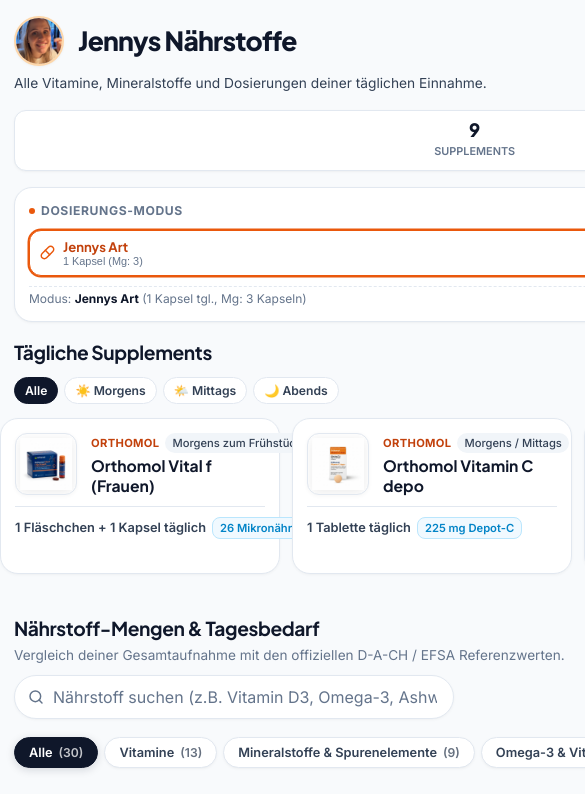
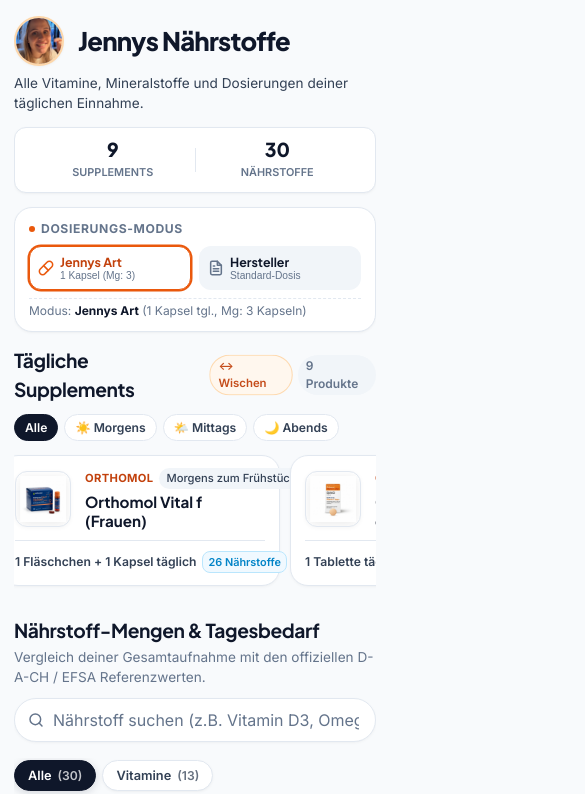
Before and after one commit to placeboHummel/jennys-naehrstoffe, a website: page index.html in a window 390 px wide. Shown: the top 794 px of the page, 585 px wide, since content can reach past the window. Drawn offline with Linux system fonts and the light colour scheme.

Commit message:
refactor: optimize responsive layout and update product badge text

```diff
--- a/css/style.css
+++ b/css/style.css
@@ -1,6 +1,7 @@
 /* ==========================================================================
    JENNYS NÄHRSTOFFE - WISSENSCHAFTLICH, HOCHLESERLICH & MODERN
    Orange Akzente auf der Seite + Stylisher grüner Nährstoff-Verlauf (Bedarfsdeckung)
+   100% Responsive & Robuste Mobile-Architektur
    ========================================================================== */
 
 :root {
@@ -58,6 +59,9 @@
 html {
   scroll-behavior: smooth;
   -webkit-tap-highlight-color: transparent;
+  width: 100%;
+  max-width: 100%;
+  overflow-x: hidden;
 }
 
 * {
@@ -75,21 +79,27 @@ body {
   -moz-osx-font-smoothing: grayscale;
   padding: 32px 24px 64px 24px;
   min-height: 100vh;
+  width: 100%;
+  max-width: 100vw;
+  overflow-x: hidden;
 }
 
 .page-container {
   max-width: 1440px;
+  width: 100%;
   margin: 0 auto;
+  min-width: 0;
 }
 
 /* ==========================================================================
-   SIDE-BY-SIDE 2-COLUMN DASHBOARD LAYOUT (GENEROUS 380px SIDEBAR)
+   SIDE-BY-SIDE 2-COLUMN DASHBOARD LAYOUT (DESKTOP)
    ========================================================================== */
 .app-layout {
   display: grid;
   grid-template-columns: 380px 1fr;
   gap: 32px;
   align-items: start;
+  min-width: 0;
 }
 
 /* --- LEFT COLUMN (SIDEBAR) --- */
@@ -105,6 +115,7 @@ body {
   padding-bottom: 12px;
   scrollbar-width: thin;
   scrollbar-color: var(--border-hover) transparent;
+  min-width: 0;
 }
 
 .sidebar-col::-webkit-scrollbar {
@@ -191,6 +202,7 @@ body {
   padding: 12px 24px;
   border-radius: var(--radius-lg);
   box-shadow: var(--shadow-sm);
+  width: 100%;
 }
 
 .stat-item {
@@ -198,6 +210,7 @@ body {
   flex-direction: column;
   align-items: center;
   text-align: center;
+  flex: 1;
 }
 
 .stat-num {
@@ -220,6 +233,7 @@ body {
   width: 1px;
   height: 28px;
   background: var(--border-light);
+  flex-shrink: 0;
 }
 
 /* ==========================================================================
@@ -234,6 +248,7 @@ body {
   flex-direction: column;
   gap: 10px;
   box-shadow: var(--shadow-sm);
+  width: 100%;
 }
 
 .dosage-header-row {
@@ -261,6 +276,7 @@ body {
   display: grid;
   grid-template-columns: 1fr 1fr;
   gap: 8px;
+  width: 100%;
 }
 
 .dosage-mode-btn {
@@ -275,6 +291,7 @@ body {
   transition: all 0.18s ease;
   text-align: left;
   user-select: none;
+  min-width: 0;
 }
 
 .dosage-mode-btn:hover {
@@ -305,6 +322,8 @@ body {
 .mode-text-box {
   display: flex;
   flex-direction: column;
+  min-width: 0;
+  overflow: hidden;
 }
 
 .mode-title {
@@ -313,12 +332,18 @@ body {
   font-weight: 700;
   color: var(--text-main);
   line-height: 1.2;
+  white-space: nowrap;
+  overflow: hidden;
+  text-overflow: ellipsis;
 }
 
 .mode-sub {
   font-size: 0.68rem;
   color: var(--text-muted);
   font-weight: 500;
+  white-space: nowrap;
+  overflow: hidden;
+  text-overflow: ellipsis;
 }
 
 .dosage-mode-btn.active .mode-title {
@@ -344,6 +369,7 @@ body {
   display: flex;
   flex-direction: column;
   gap: 12px;
+  width: 100%;
 }
 
 .section-label-row {
@@ -426,6 +452,7 @@ body {
   display: flex;
   flex-direction: column;
   gap: 12px;
+  width: 100%;
 }
 
 /* Supplement Cards */
@@ -659,6 +686,7 @@ body {
   display: flex;
   flex-direction: column;
   gap: 20px;
+  min-width: 0;
 }
 
 /* Header & Search Bar */
@@ -858,12 +886,13 @@ body {
 }
 
 /* ==========================================================================
-   2-COLUMN NUTRIENT CARDS GRID
+   2-COLUMN NUTRIENT CARDS GRID (DESKTOP)
    ========================================================================== */
 .nutrients-grid {
   display: grid;
   grid-template-columns: repeat(2, 1fr);
   gap: 14px;
+  width: 100%;
 }
 
 .nut-card {
@@ -878,6 +907,7 @@ body {
   transition: border-color 0.2s ease, box-shadow 0.2s ease, transform 0.2s ease;
   position: relative;
   cursor: pointer;
+  width: 100%;
 }
 
 .nut-card:hover {
@@ -1017,8 +1047,8 @@ body {
   background: #f8fafc;
   border: 1px solid var(--border-light);
   border-radius: var(--radius-sm);
-  padding: 3px 8px;
-  font-size: 0.73rem;
+  padding: 4px 9px;
+  font-size: 0.76rem;
   color: var(--text-secondary);
   line-height: 1.2;
   transition: all 0.15s ease;
@@ -1032,12 +1062,7 @@ body {
 
 .source-chip-name {
   color: var(--text-secondary);
-  font-weight: 500;
-}
-
-.source-chip-val {
-  font-weight: 700;
-  color: var(--orange-dark);
+  font-weight: 600;
 }
 
 .nut-source-chip.is-missing {
@@ -1512,7 +1537,7 @@ body {
 }
 
 /* ==========================================================================
-   RESPONSIVE MEDIA QUERIES
+   RESPONSIVE MEDIA QUERIES (100% BULLETPROOF MOBILE)
    ========================================================================== */
 
 /* Tablet Screens (<= 1024px) */
@@ -1522,8 +1547,10 @@ body {
   }
 
   .app-layout {
-    grid-template-columns: 1fr;
+    display: flex;
+    flex-direction: column;
     gap: 28px;
+    width: 100%;
   }
 
   .sidebar-col {
@@ -1533,6 +1560,11 @@ body {
     padding-right: 0;
     padding-bottom: 0;
     gap: 16px;
+    width: 100%;
+  }
+
+  .main-content-col {
+    width: 100%;
   }
 
   .nutrients-grid {
@@ -1545,35 +1577,69 @@ body {
 @media (max-width: 768px) {
   body {
     padding: 16px 14px max(24px, env(safe-area-inset-bottom)) 14px;
+    overflow-x: hidden;
+    width: 100%;
+    max-width: 100vw;
+  }
+
+  .page-container {
+    width: 100%;
+    max-width: 100%;
+    min-width: 0;
+    overflow-x: hidden;
+  }
+
+  .app-layout {
+    display: flex;
+    flex-direction: column;
+    gap: 18px;
+    width: 100%;
+    max-width: 100%;
+    min-width: 0;
+  }
+
+  .sidebar-col,
+  .main-content-col {
+    width: 100%;
+    max-width: 100%;
+    min-width: 0;
+  }
+
+  .sidebar-col {
+    position: static;
+    max-height: none;
+    overflow-y: visible;
+    padding: 0;
+    gap: 14px;
   }
 
   .title {
-    font-size: 1.65rem;
+    font-size: 1.60rem;
     line-height: 1.15;
   }
 
   .subtitle {
-    font-size: 0.86rem;
-  }
-
-  .dosage-buttons-grid {
-    grid-template-columns: 1fr 1fr;
+    font-size: 0.85rem;
   }
 
   /* Stats Card on Mobile */
   .stats-card {
-    padding: 10px 14px;
+    padding: 12px 16px;
     border-radius: var(--radius-md);
+    display: flex;
     justify-content: space-around;
+    align-items: center;
+    width: 100%;
   }
 
   .stat-item {
+    flex: 1;
     align-items: center;
     text-align: center;
   }
 
   .stat-num {
-    font-size: 1.15rem;
+    font-size: 1.20rem;
   }
 
   .stat-lbl {
@@ -1582,12 +1648,52 @@ body {
 
   .stat-divider {
     display: block;
-    height: 22px;
+    height: 24px;
+  }
+
+  /* Dosage Mode Buttons on Mobile */
+  .dosage-card {
+    padding: 12px 14px;
+    gap: 8px;
+    width: 100%;
+  }
+
+  .dosage-buttons-grid {
+    display: grid;
+    grid-template-columns: 1fr 1fr;
+    gap: 8px;
+    width: 100%;
+  }
+
+  .dosage-mode-btn {
+    padding: 8px 8px;
+    gap: 6px;
+    min-width: 0;
+  }
+
+  .mode-icon-svg {
+    width: 16px;
+    height: 16px;
+  }
+
+  .mode-icon-svg svg {
+    width: 16px;
+    height: 16px;
+  }
+
+  .mode-title {
+    font-size: 0.78rem;
+  }
+
+  .mode-sub {
+    font-size: 0.64rem;
   }
 
   /* Supplements Section: Touch-Swipeable Horizontal Strip */
   .supplements-section {
     gap: 10px;
+    width: 100%;
+    min-width: 0;
   }
 
   .swipe-hint {
@@ -1608,10 +1714,13 @@ body {
     overflow-x: auto;
     scroll-snap-type: x mandatory;
     -webkit-overflow-scrolling: touch;
+    overscroll-behavior-x: contain;
     scrollbar-width: none;
     margin: 0 -14px;
     padding: 4px 14px 12px 14px;
-    gap: 12px;
+    gap: 10px;
+    width: calc(100% + 28px);
+    max-width: none;
   }
 
   .supplements-stack::-webkit-scrollbar {
@@ -1623,11 +1732,12 @@ body {
     min-width: 280px;
     max-width: 280px;
     scroll-snap-align: start;
-    padding: 14px;
+    padding: 12px 14px;
+    touch-action: pan-x pan-y;
   }
 
   .supp-card:hover {
-    transform: none;
+    transform: none; /* Disable hover movement on touch */
   }
 
   .supp-card:active {
@@ -1635,13 +1745,22 @@ body {
   }
 
   .supp-img-box {
-    width: 62px;
-    height: 62px;
-    min-width: 62px;
+    width: 56px;
+    height: 56px;
+    min-width: 56px;
   }
 
   .supp-title {
-    font-size: 0.98rem;
+    font-size: 0.95rem;
+  }
+
+  .supp-dose-val {
+    font-size: 0.76rem;
+  }
+
+  .supp-badge {
+    font-size: 0.68rem;
+    padding: 2px 5px;
   }
 
   /* Main Column & Search */
@@ -1653,29 +1772,43 @@ body {
     flex-direction: column;
     align-items: stretch;
     gap: 10px;
+    width: 100%;
   }
 
   .search-box {
     width: 100%;
     min-width: unset;
+    max-width: 100%;
   }
 
   .search-box input {
-    font-size: 16px;
+    font-size: 16px; /* Prevents auto zoom on iOS Safari */
     padding: 11px 16px 11px 38px;
   }
 
   /* Full-bleed Touch Scrollable Filter Pills */
   .filter-pills-wrap {
+    display: flex;
+    overflow-x: auto;
+    -webkit-overflow-scrolling: touch;
+    overscroll-behavior-x: contain;
+    scrollbar-width: none;
     margin: 0 -14px;
     padding: 2px 14px 6px 14px;
-    -webkit-overflow-scrolling: touch;
     gap: 6px;
+    width: calc(100% + 28px);
+    max-width: none;
+  }
+
+  .filter-pills-wrap::-webkit-scrollbar {
+    display: none;
   }
 
   .filter-pill {
-    padding: 7px 14px;
-    font-size: 0.8rem;
+    padding: 7px 13px;
+    font-size: 0.80rem;
+    white-space: nowrap;
+    flex-shrink: 0;
   }
 
   .filter-pill:active {
@@ -1696,15 +1829,18 @@ body {
     padding: 8px 14px;
   }
 
-  /* Single Column Nutrient Cards */
+  /* Single Column Nutrient Cards on Mobile */
   .nutrients-grid {
     grid-template-columns: 1fr;
-    gap: 12px;
+    gap: 10px;
+    width: 100%;
   }
 
   .nut-card {
-    padding: 15px;
+    padding: 14px 16px;
     gap: 10px;
+    width: 100%;
+    min-width: 0;
   }
 
   .nut-amount-val {
@@ -1719,59 +1855,86 @@ body {
   .back-to-top-btn {
     bottom: max(16px, env(safe-area-inset-bottom));
     right: 14px;
-    width: 42px;
-    height: 42px;
-  }
-
-  /* Mobile Modal */
+    width: 44px;
+    height: 44px;
+  }
+
+  /* Mobile Bottom Sheet Modal */
+  .modal-backdrop {
+    padding: 10px;
+    align-items: flex-end;
+  }
+
   .modal-dialog {
-    max-height: 94vh;
-    border-radius: var(--radius-lg);
+    max-height: 90vh;
+    max-height: 90dvh;
+    border-radius: 20px 20px 14px 14px;
+    width: 100%;
+    max-width: 100%;
   }
 
   .modal-header {
-    padding: 16px 18px 14px 18px;
+    padding: 16px 18px 12px 18px;
+    position: sticky;
+    top: 0;
+    z-index: 10;
+    background: #ffffff;
   }
 
   .modal-title {
-    font-size: 1.35rem;
+    font-size: 1.30rem;
   }
 
   .modal-body {
-    padding: 16px 18px;
-    gap: 16px;
+    padding: 14px 18px;
+    gap: 14px;
+    overflow-y: auto;
+    -webkit-overflow-scrolling: touch;
+  }
+
+  .modal-metric-strip {
+    grid-template-columns: repeat(3, 1fr);
+    gap: 6px;
+    padding: 10px 12px;
+  }
+
+  .metric-lbl {
+    font-size: 0.65rem;
+  }
+
+  .metric-val {
+    font-size: 0.98rem;
+  }
+
+  .modal-footer {
+    padding: 12px 18px;
+  }
+
+  .modal-btn-action {
+    width: 100%;
+    text-align: center;
+  }
+}
+
+/* Very Small Mobile Screens (<= 380px) */
+@media (max-width: 380px) {
+  .supp-card {
+    flex: 0 0 260px;
+    min-width: 260px;
+    max-width: 260px;
+  }
+
+  .title {
+    font-size: 1.45rem;
+  }
+
+  .stat-num {
+    font-size: 1.05rem;
   }
 
   .modal-metric-strip {
     grid-template-columns: 1fr;
     gap: 8px;
-    padding: 12px;
-  }
-
-  .modal-footer {
-    padding: 12px 18px;
-  }
-
-  .modal-btn-action {
-    width: 100%;
-    text-align: center;
-  }
-}
-
-/* Very Small Mobile Screens (<= 380px) */
-@media (max-width: 380px) {
-  .supp-card {
-    flex: 0 0 250px;
-    min-width: 250px;
-    max-width: 250px;
-  }
-
-  .title {
-    font-size: 1.45rem;
-  }
-
-  .stat-num {
-    font-size: 1.05rem;
   }
 }
 
--- a/index.html
+++ b/index.html
@@ -15,7 +15,7 @@
   <link rel="icon" type="image/svg+xml" href="assets/images/favicon.svg">
   <link rel="apple-touch-icon" href="assets/images/favicon.svg">
 
-  <link rel="stylesheet" href="css/style.css?v=3.5.0">
+  <link rel="stylesheet" href="css/style.css?v=3.6.0">
 </head>
 <body>
   <div class="page-container">
--- a/js/data.js
+++ b/js/data.js
@@ -15,7 +15,7 @@ export const JENNY_SUPPLEMENTS = [
     timing: 'Morgens zum Frühstück',
     timeGroup: 'morning',
     icon: '☀️',
-    badge: '26 Mikronährstoffe + Omega-3',
+    badge: '26 Nährstoffe',
     image: 'assets/products/orthomol_vital.jpg',
     url: 'https://www.orthomol.com/de-de/produkte/orthomol-vital-f',
     notes: 'Komplexformel speziell für Frauen bei Müdigkeit & Belastung. Vor Verzehr gut schütteln. Kapsel mit wertvollen Omega-3-Fettsäuren.',
```
